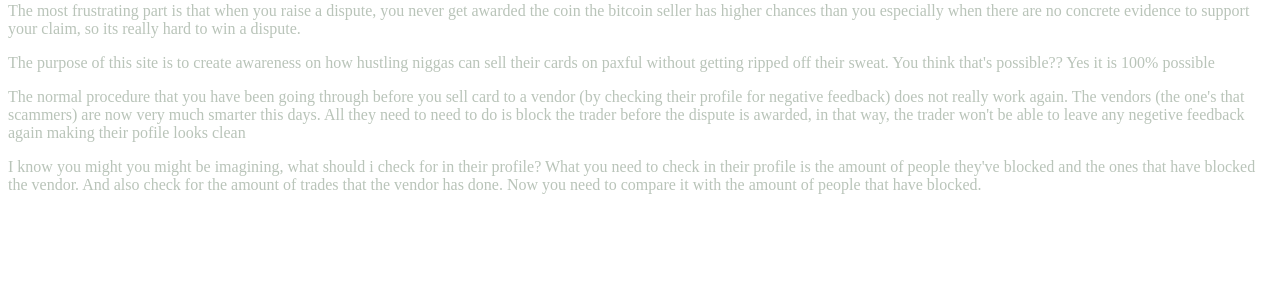
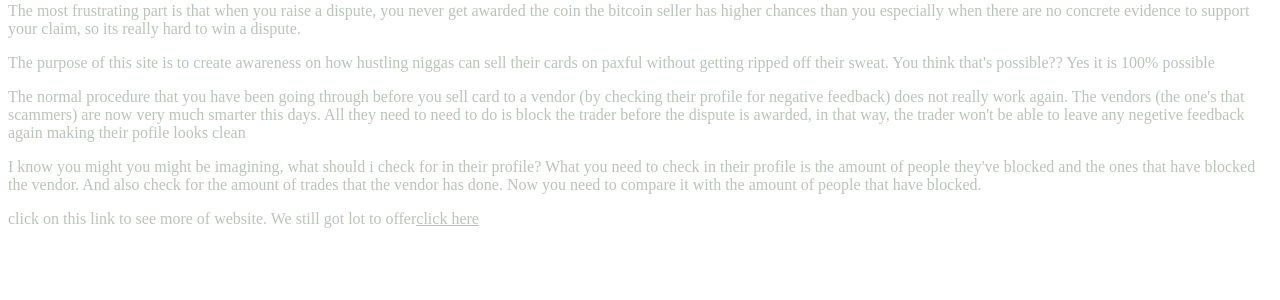
Before and after one commit to Vike33/vikolee.github.io, a Django app: page / in a window 1280 px wide. Shown: the part 173-473 px from the top of the page. Run offline with Django 4.2, Linux system fonts and the light colour scheme.

Commit message:
Update index.html

```diff
--- a/templates/index.html
+++ b/templates/index.html
@@ -15,5 +15,6 @@
   <p>The purpose of this site is to create awareness on how hustling niggas can sell their cards on paxful without getting ripped off their sweat. You think that's possible?? Yes it is 100% possible</p>
   <p>The normal procedure that you have been going through before you sell card to a vendor (by checking their profile for negative feedback) does not really work again. The vendors (the one's that scammers) are now very much smarter this days. All they need to need to do is block the trader before the dispute is awarded, in that way, the trader won't be able to leave any negetive feedback again making their pofile looks clean</p>
   <p>I know you might you might be imagining, what should i check for in their profile? What you need to check in their profile is the amount of people they've blocked and the ones that have blocked the vendor. And also check for the amount of trades that the vendor has done. Now you need to compare it with the amount of people that have blocked. </p>
+  <p>click on this link to see more of website. We still got lot to offer<a href="counter.html">click here</a></p>
 </body>
 </html>
```
